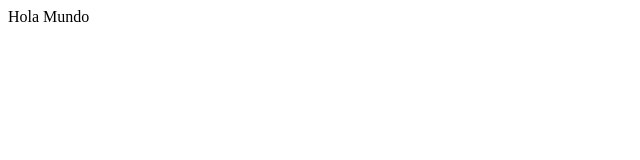
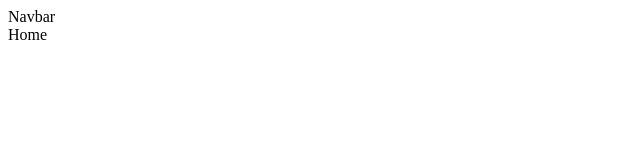
Before and after one commit to sandlerz/Reddit-App, a React (Create React App) app: page / in a window 1280 px wide. Shown: the top 160 px of the page, without its empty margins (0-640 px from the left). Built offline with nearby package versions, Linux system fonts and the light colour scheme.

Commit message:
Initial routing setting

```diff
--- /dev/null
+++ b/src/Container/Navbar.jsx
@@ -0,0 +1,5 @@
+export default function Navbar () {
+  return (
+    <div>Navbar</div>
+  )
+}
--- /dev/null
+++ b/src/Pages/MainScreen/Home/Home.jsx
@@ -0,0 +1,5 @@
+export default function Home () {
+  return (
+    <div>Home</div>
+  )
+}
--- /dev/null
+++ b/src/Pages/MainScreen/MainScreen.jsx
@@ -0,0 +1,11 @@
+import { Outlet } from 'react-router-dom'
+import Navbar from '../../Container/Navbar'
+
+export default function MainScreen () {
+  return (
+    <div>
+      <Navbar />
+      <Outlet />
+    </div>
+  )
+}
--- /dev/null
+++ b/src/Pages/MainScreen/SubReddit/SubReddit.jsx
@@ -0,0 +1,5 @@
+export default function SubReddit () {
+  return (
+    <div>SubReddit</div>
+  )
+}
--- a/src/app/App.js
+++ b/src/app/App.js
@@ -1,11 +1,15 @@
-import React from 'react'
+import { Routes, Route } from 'react-router-dom'
+import Home from '../Pages/MainScreen/Home/Home'
+import MainScreen from '../Pages/MainScreen/MainScreen'
+import SubReddit from '../Pages/MainScreen/SubReddit/SubReddit'
 
-function App () {
+export default function App () {
   return (
-    <div className='App'>
-      Hola Mundo
-    </div>
+    <Routes>
+      <Route path='/' element={<MainScreen />}>
+        <Route index element={<Home />} />
+        <Route path=':subreddit' element={<SubReddit />} />
+      </Route>
+    </Routes>
   )
 }
-
-export default App
--- a/src/index.js
+++ b/src/index.js
@@ -2,13 +2,16 @@ import React from 'react'
 import { createRoot } from 'react-dom/client'
 import App from './app/App'
 import reportWebVitals from './reportWebVitals'
+import { BrowserRouter } from 'react-router-dom'
 
 const container = document.getElementById('root')
 const root = createRoot(container)
 
 root.render(
   <React.StrictMode>
-    <App />
+    <BrowserRouter>
+      <App />
+    </BrowserRouter>
   </React.StrictMode>
 )
 
```
